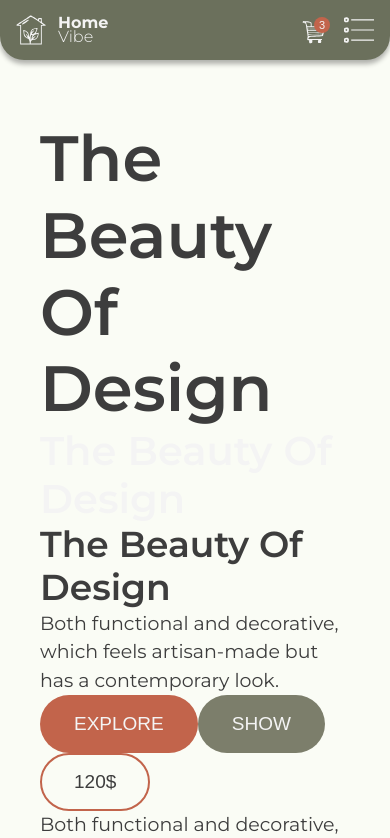
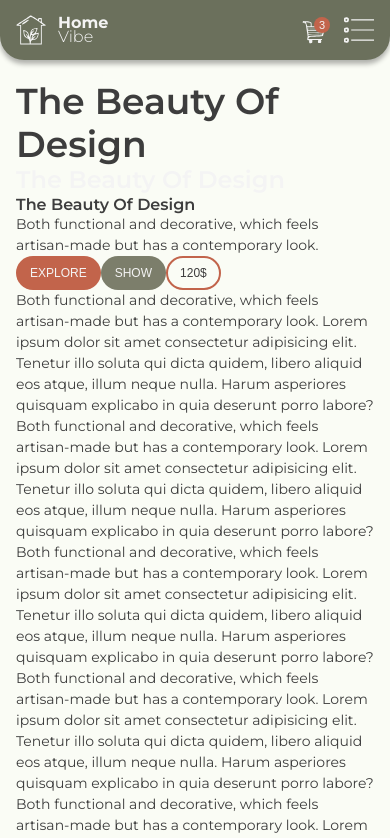
Before and after one commit to DinaKobrik/HomeVibe-Next, a Next.js app: page / in a window 390 px wide. Shown: the top 838 px of the page. Built offline with nearby package versions, Linux system fonts and the light colour scheme.

Commit message:
Adaptive for basic ui

```diff
--- a/src/app/globals.css
+++ b/src/app/globals.css
@@ -49,7 +49,16 @@ a {
   color: inherit;
   text-decoration: none;
 }
-
+@media (max-width: 992px) {
+  main {
+    padding: 0 30px;
+  }
+}
+@media (max-width: 576px) {
+  main {
+    padding: 0 16px;
+  }
+}
 @media (prefers-color-scheme: dark) {
   html {
     color-scheme: dark;
--- a/src/app/layout.module.css
+++ b/src/app/layout.module.css
@@ -1,3 +1,8 @@
 .main {
   padding-top: 120px;
 }
+@media (max-width: 992px) {
+  .main {
+    padding-top: 80px;
+  }
+}
--- a/src/components/ui/button/button.module.css
+++ b/src/components/ui/button/button.module.css
@@ -100,3 +100,15 @@
   left: 150%;
   opacity: 1;
 }
+@media (max-width: 992px) {
+  .btn {
+    padding: 12px 20px;
+    font-size: 16px;
+  }
+}
+@media (max-width: 576px) {
+  .btn {
+    padding: 8px 12px;
+    font-size: 12px;
+  }
+}
--- a/src/components/ui/heading/heading.module.css
+++ b/src/components/ui/heading/heading.module.css
@@ -23,3 +23,29 @@
 .white {
   color: var(--color-white);
 }
+@media (max-width: 992px) {
+  .h1 {
+    font-size: 48px;
+  }
+
+  .h2 {
+    font-size: 30px;
+  }
+
+  .h3 {
+    font-size: 24px;
+  }
+}
+@media (max-width: 576px) {
+  .h1 {
+    font-size: 36px;
+  }
+
+  .h2 {
+    font-size: 24px;
+  }
+
+  .h3 {
+    font-size: 16px;
+  }
+}
--- a/src/components/ui/p/p.module.css
+++ b/src/components/ui/p/p.module.css
@@ -4,3 +4,8 @@
   line-height: 1.5;
   color: var(--color-black);
 }
+@media (max-width: 576px) {
+  .text {
+    font-size: 14px;
+  }
+}
```
